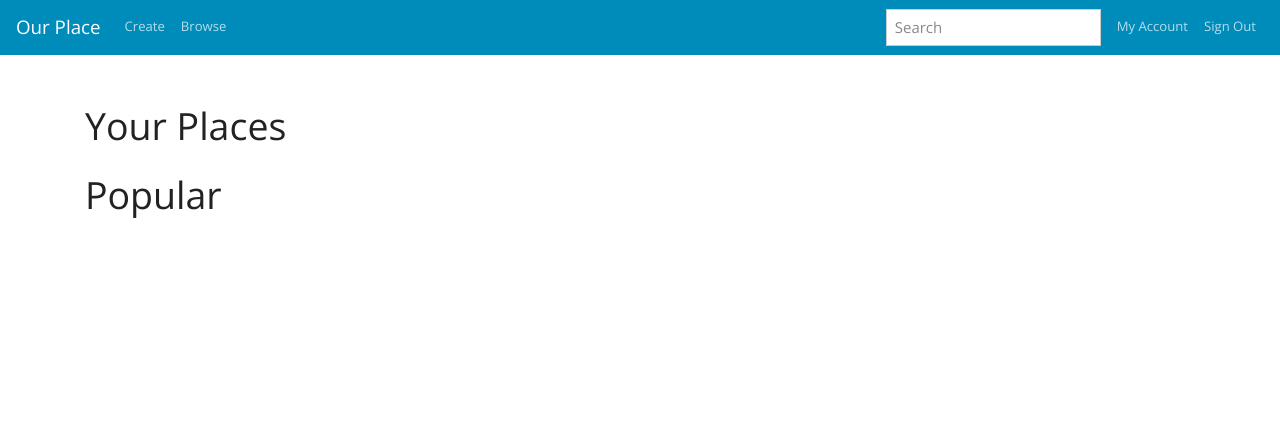
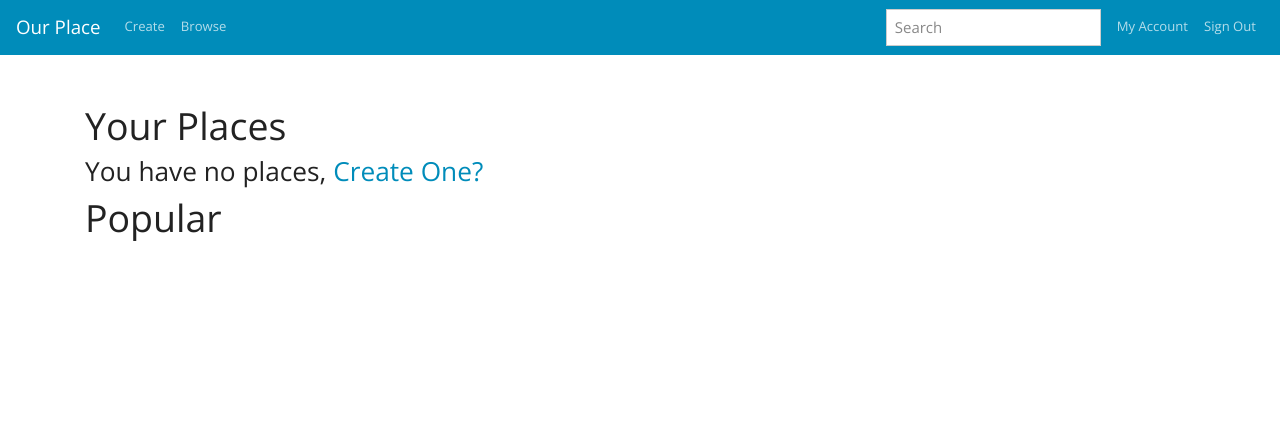
Before and after one commit to nordwestt/ourplace_project, a Django app: page /search/ in a window 1280 px wide. Shown: the top 440 px of the page. Run offline with Django 3.2, Linux system fonts and the light colour scheme; the visitor is signed in with stand-in values (Sample User, id 1); data that the repository does not hold is empty; some libraries are stand-ins or nearby versions.

Commit message:
Prompt signed in user to create a place if they have none.

```diff
--- a/ourplace/views.py
+++ b/ourplace/views.py
@@ -91,6 +91,8 @@ def search(request):
     try:
         if (request.user.is_authenticated):
             context_dict['users_places'] = Canvas.objects.filter(owner=request.user)
+            context_dict['num_user_places'] = len(context_dict['users_places'])
+
         context_dict['popular_places'] = Canvas.objects.order_by('-views')[:8]
     except Canvas.DoesNotExist:
         context_dict['user_places'] = {}
--- a/templates/ourplace/search.html
+++ b/templates/ourplace/search.html
@@ -25,7 +25,15 @@
           <h1>Your Places</h1>
       </div>
   </div>
-  {% display_carousel users_places False %}
+  {% if num_user_places > 0 %}
+    {% display_carousel users_places False %}
+    {% else %}
+    <div class="row">
+        <div class="col">
+            <h3>You have no places, <a href="{% url 'ourplace:create_place' %}">Create One?</a></h>
+        </div>
+    </div>
+  {% endif %}
   {% endif %}
   <div class="row">
     <div class="col">
```
